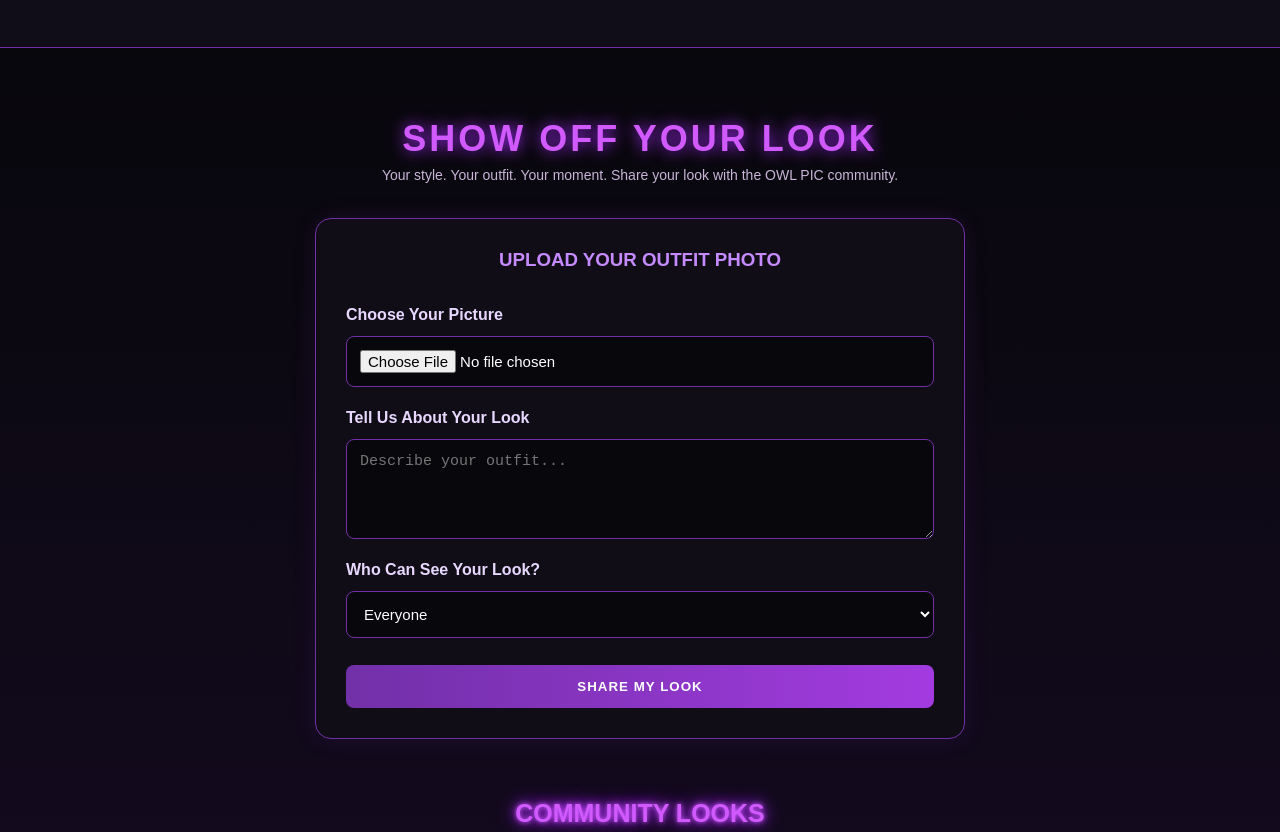
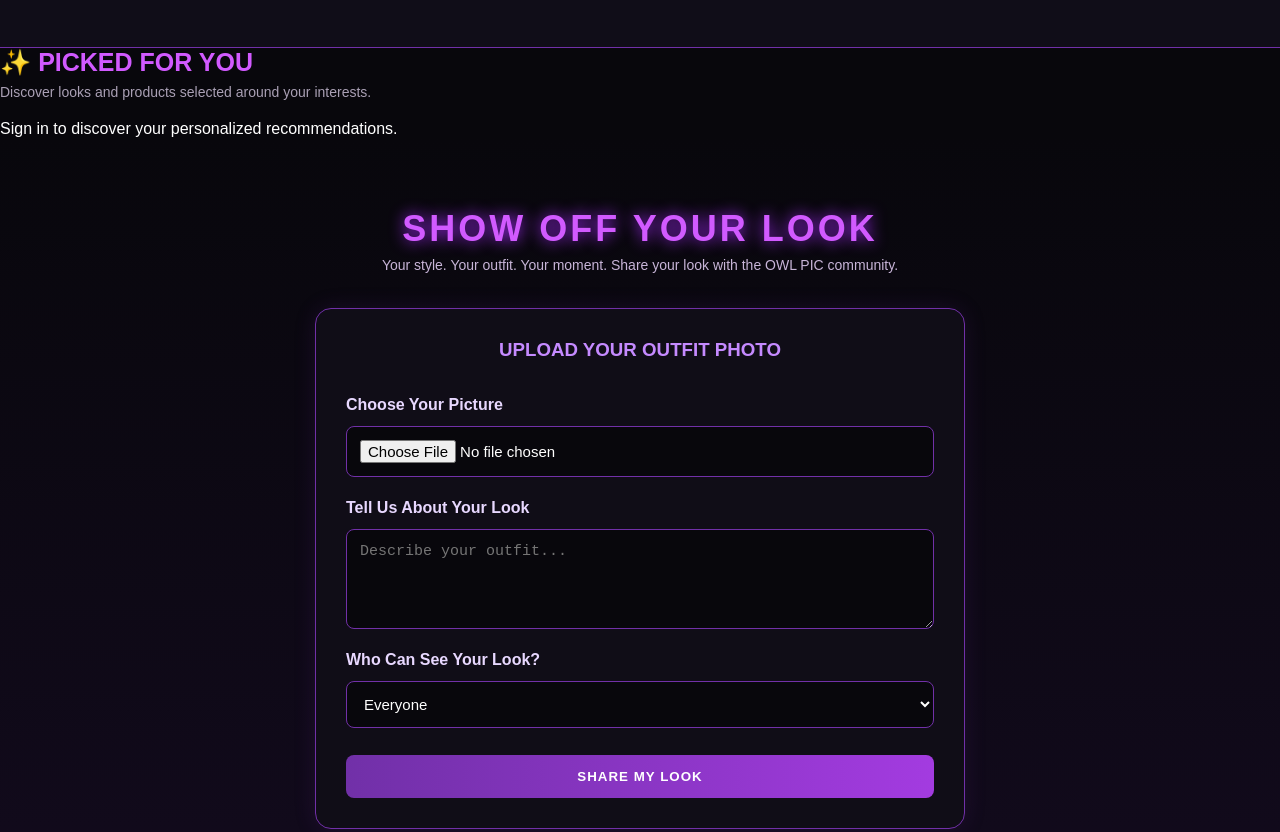
Before and after one commit to dontedb/OwlPicv1, a plain HTML site: page index.html in a window 1280 px wide. Shown: the part 3157-3989 px from the top of the page. Drawn offline with nearby package versions, Linux system fonts and the light colour scheme; no server answers.

Commit message:
Add 'Picked For You' section to index.html
Added a new section for personalized recommendations.

```diff
--- a/index.html
+++ b/index.html
@@ -200,6 +200,25 @@
 
 <!-- END TRENDING NOW SECTION -->
 
+<!-- =====================================
+     OWL PIC - PICKED FOR YOU
+===================================== -->
+
+<section class="picked-for-you-section" id="picked-for-you">
+
+    <div class="section-heading">
+        <h2>✨ PICKED FOR YOU</h2>
+        <p>Discover looks and products selected around your interests.</p>
+    </div>
+
+    <div id="personalized-recommendations">
+        <p>Sign in to discover your personalized recommendations.</p>
+    </div>
+
+</section>
+
+<!-- END PICKED FOR YOU -->
+
 <!-- SHOW OFF YOUR LOOK -->
 <section class="show-off-section" id="show-off">
 
```
